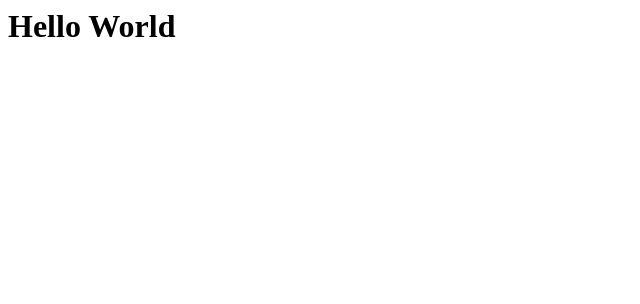
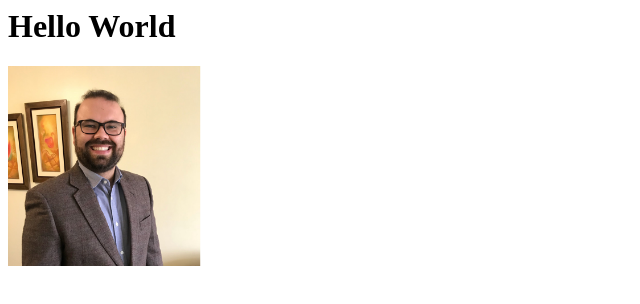
Before and after one commit to FabMarvel/FabMarvel.github.io, a plain HTML site: page index.html in a window 1280 px wide. Shown: the whole page, without its empty margins (0-640 px from the left). Drawn offline with Linux system fonts and the light colour scheme.

Commit message:
adicionando imagem ao site

```diff
--- a/index.html
+++ b/index.html
@@ -1,4 +1,7 @@
 </html>
-     <h1>Hello World</h1>
+<h1>Hello World</h1>
+<div>
+    <img src="fm.png" height="200"
+</div>
 
 </html>
```
Also changed, not shown: fm.png (added).
